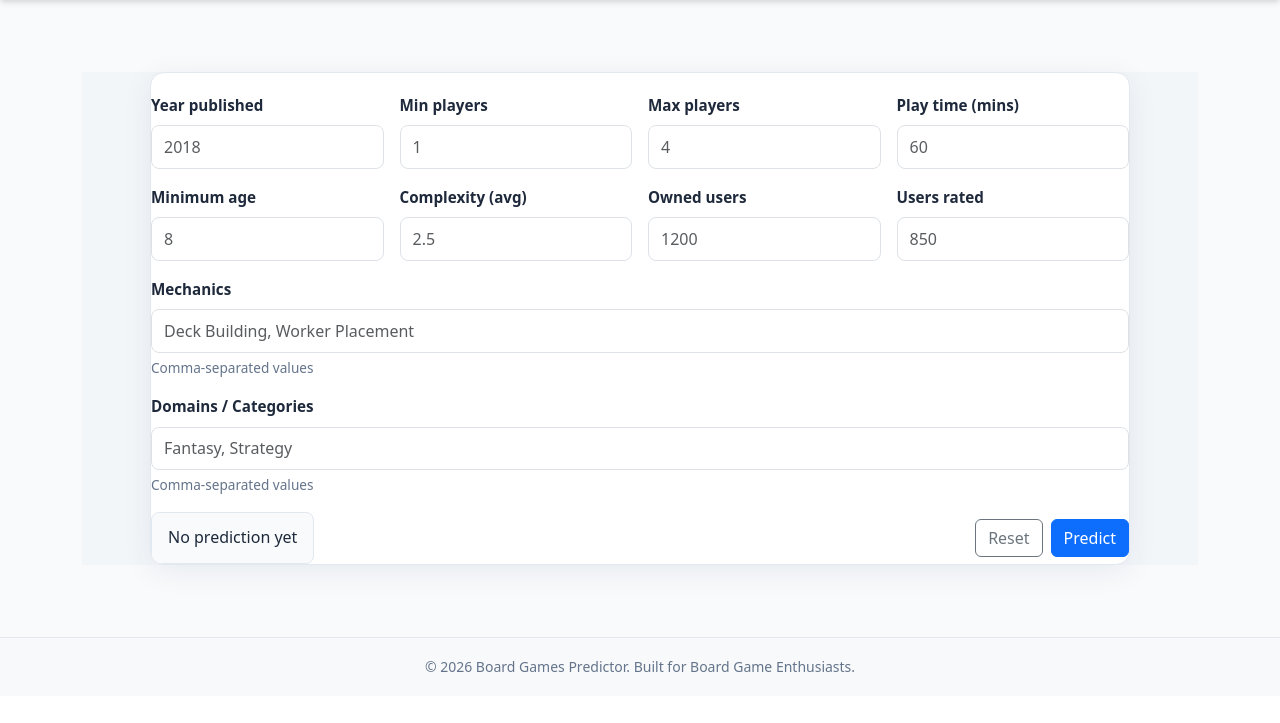
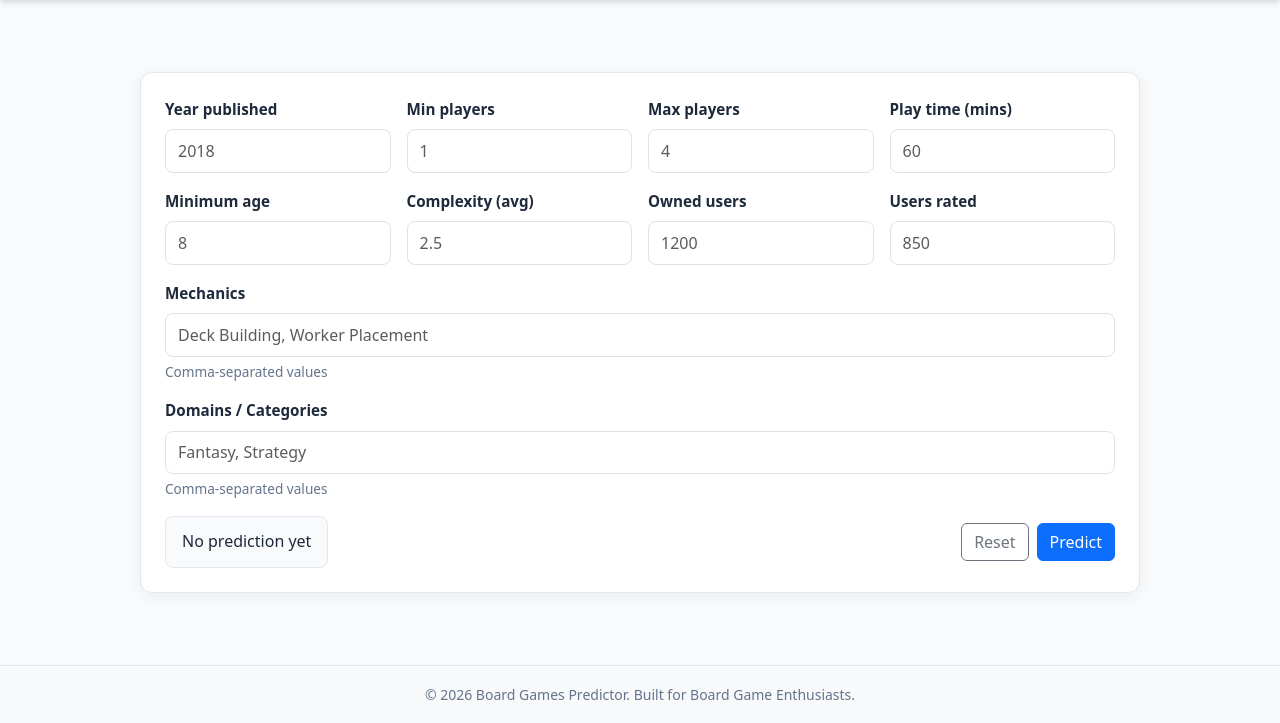
Before and after one commit to AntonioDamjaanovic/Board-Games-Predictor, a Django app: page /app/predict in a window 1280 px wide. Shown: the part 104-827 px from the top of the page. Before the commit the page ends 776 px from the top, so only its background shows below. Run offline with Django 5.2, Linux system fonts and the light colour scheme.

Commit message:
some css fixes

```diff
--- a/BoardGamesPredictor/app/static/app/styles.css
+++ b/BoardGamesPredictor/app/static/app/styles.css
@@ -118,21 +118,21 @@ footer {
 /* PREDICT PAGE STYLES */
 
 .predict-page {
-    background: #f3f6f9;
+    background: var(--bg-light)
 }
 
 .predict-card {
-    max-width: 980px;
+    max-width: 1000px;
     margin: 3rem auto;
-    border-radius: 14px;
+    border-radius: 12px;
+    background: var(--bg-card);
+    box-shadow: 0 4px 16px rgba(15, 23, 42, 0.05);
+    border: 1px solid var(--border);
     overflow: hidden;
-    background: var(--bg-card);
-    box-shadow: 0 6px 30px rgba(20, 30, 50, 0.07);
-    border: 1px solid var(--border);
 }
 
 .predict-body {
-    padding-top: 1.25rem;
+    padding: 1.5rem;
 }
 
 .predict-body .form-label {
```
